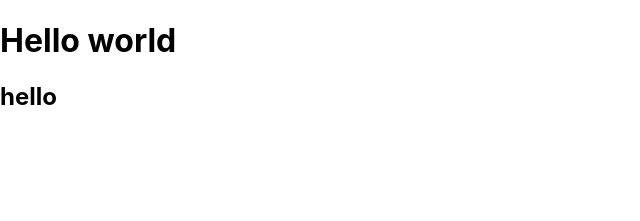
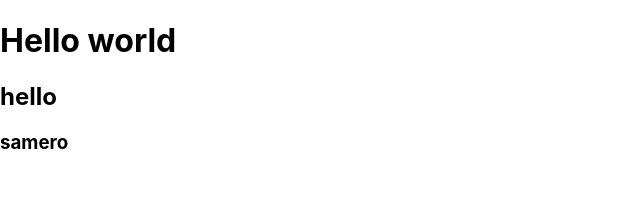
Before and after one commit to MuhammadazizEsonboyev/React-Richard, a React (Create React App) app in the folder richard-demo-project/: page / in a window 1280 px wide. Shown: the top 221 px of the page, without its empty margins (0-640 px from the left). Built offline with nearby package versions, Linux system fonts and the light colour scheme.

Commit message:
bootstrapsasa

```diff
--- a/richard-demo-project/package.json
+++ b/richard-demo-project/package.json
@@ -6,6 +6,7 @@
     "@testing-library/jest-dom": "^5.16.5",
     "@testing-library/react": "^13.4.0",
     "@testing-library/user-event": "^13.5.0",
+    "bootstrap": "^5.2.1",
     "react": "^18.2.0",
     "react-dom": "^18.2.0",
     "react-scripts": "5.0.1",
--- a/richard-demo-project/src/App.js
+++ b/richard-demo-project/src/App.js
@@ -5,6 +5,7 @@ function App() {
   <div>
     <h1>Hello world</h1>
     <h2>hello </h2>
+    <h3>samero</h3>
   </div>
   );
 }
```
Also changed, not shown: 1 other file (tests, documents, lock files or other folders).
